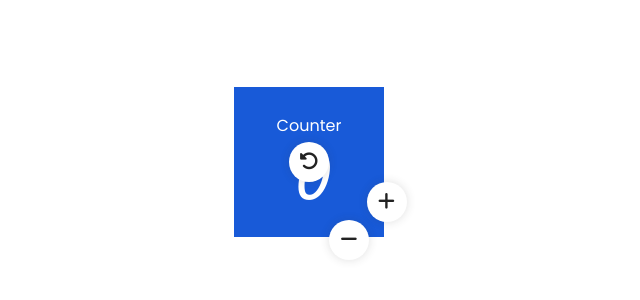
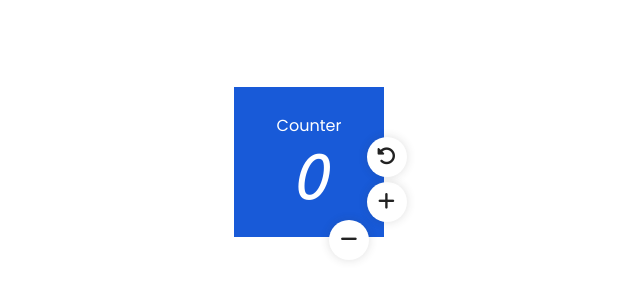
Before and after one commit to IsraelSantizo98/contadorJS, a plain HTML site: page index.html in a window 1280 px wide. Shown: the part 238-538 px from the top of the page, without its empty margins (331-971 px from the left). Drawn offline with Linux system fonts and the light colour scheme.

Commit message:
Agregan boton reset

```diff
--- a/css/style.css
+++ b/css/style.css
@@ -49,3 +49,7 @@ button{
     bottom: 10%;
     right: -15%;
 }
+.reset{
+    bottom: 40%;
+    right: -15%;
+}
```
